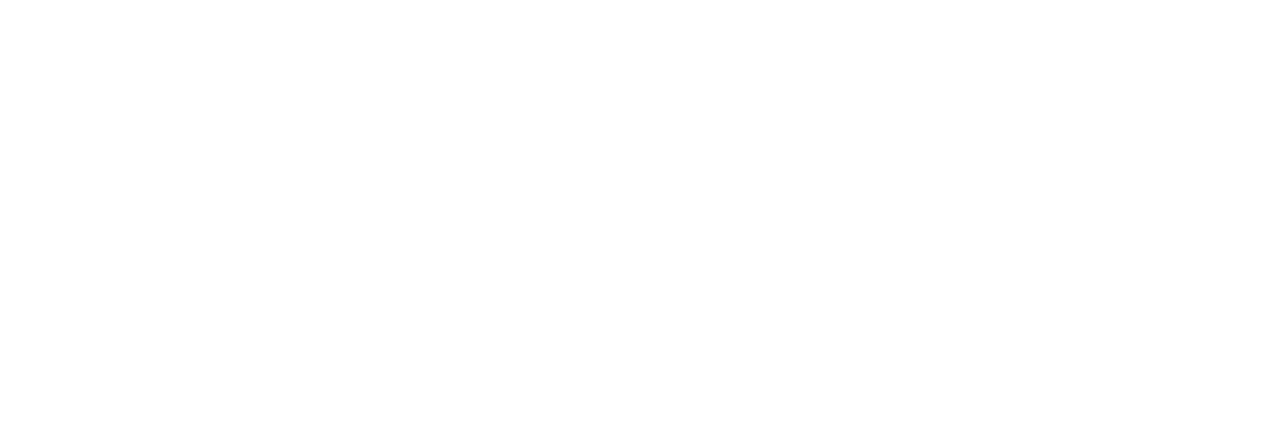
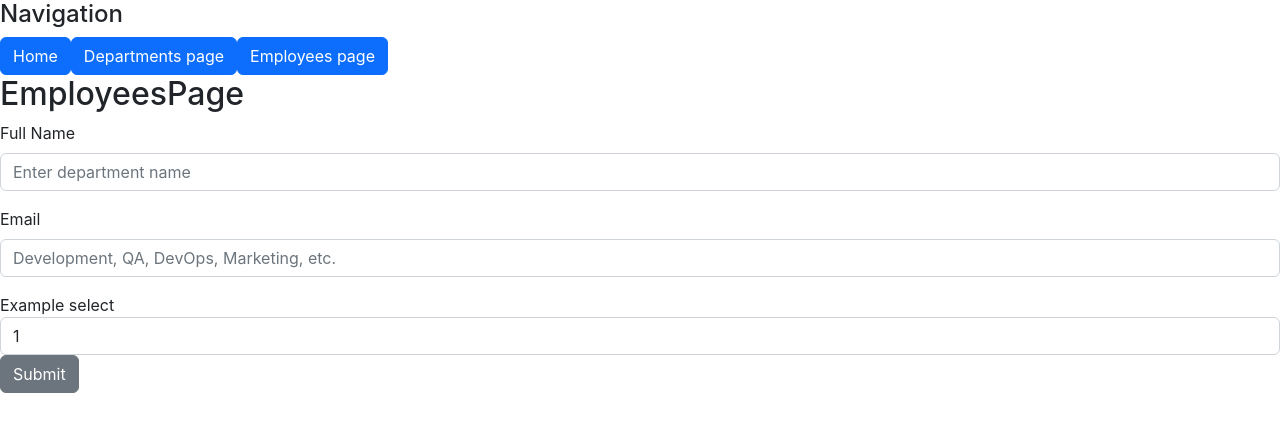
Before and after one commit to Valdemar-S/Fullstack-proj, a React (Create React App) app in the folder frontend/: page /EmployeesPage in a window 1280 px wide. Before the commit this address had no page. Shown: the top 432 px of the page. Built offline with nearby package versions, Linux system fonts and the light colour scheme.

Commit message:
Added navigation and EmployeesPage

```diff
--- a/frontend/src/App.js
+++ b/frontend/src/App.js
@@ -1,5 +1,7 @@
 import { BrowserRouter as Router, Route, Routes } from "react-router-dom";
+import Home from "./components/Home";
 
+import EmployeesPage from "./components/EmployeesPage";
 import DepartmentsPage from "./components/DepartmentsPage";
 
 function App() {
@@ -7,7 +9,9 @@
     <Router>
       <div>
         <Routes>
-          <Route path="/" element={<DepartmentsPage />} />
+          <Route exact path="/" element={<Home />} />
+          <Route path="/DepartmentsPage" element={<DepartmentsPage />} />
+          <Route path="/EmployeesPage" element={<EmployeesPage />} />
         </Routes>
       </div>
     </Router>
--- /dev/null
+++ b/frontend/src/components/AddEmployeesForm.js
@@ -0,0 +1,87 @@
+import Button from "react-bootstrap/Button";
+import Form from "react-bootstrap/Form";
+import axios from "axios";
+import { useState } from "react";
+
+const AddEmployeesForm = () => {
+  const [name, setName] = useState("");
+  const [head, setHead] = useState("");
+
+  const [validated, setValidated] = useState(false);
+  const [valid, setValid] = useState(false);
+
+  const updateValidity = (event) => {
+    const form = event.currentTarget;
+    setValid(form.checkValidity() !== false);
+  };
+
+  const handleSubmit = async (event) => {
+    updateValidity(event);
+    if (!valid) {
+      event.preventDefault();
+      event.stopPropagation();
+    }
+
+    setValidated(true);
+
+    if (valid)
+      await axios.post("http://localhost:5000/department", {
+        name: name,
+        head: head,
+      });
+  };
+  return (
+    <div>
+      <Form
+        onChange={updateValidity}
+        noValidate
+        validated={validated}
+        onSubmit={handleSubmit}
+      >
+        <Form.Group className="mb-3" controlId="formName">
+          <Form.Label>Full Name</Form.Label>
+          <Form.Control
+            required
+            type="text"
+            value={name}
+            placeholder="Enter department name"
+            onChange={(e) => setName(e.target.value)}
+          />
+          <Form.Control.Feedback type="invalid">
+            Please enter full name.
+          </Form.Control.Feedback>
+        </Form.Group>
+
+        <Form.Group className="mb-3" controlId="formHead">
+          <Form.Label>Email</Form.Label>
+          <Form.Control
+            required
+            type="text"
+            value={head}
+            placeholder="Development, QA, DevOps, Marketing, etc."
+            onChange={(e) => setHead(e.target.value)}
+          />
+          <Form.Control.Feedback type="invalid">
+            Please enter email.
+          </Form.Control.Feedback>
+        </Form.Group>
+
+        <div class="form-group">
+          <label for="exampleFormControlSelect1">Example select</label>
+          <select class="form-control" id="exampleFormControlSelect1">
+            <option>1</option>
+            <option>2</option>
+            <option>3</option>
+            <option>4</option>
+            <option>5</option>
+          </select>
+        </div>
+
+        <Button variant={valid ? "success" : "secondary"} type="submit">
+          Submit
+        </Button>
+      </Form>
+    </div>
+  );
+};
+export default AddEmployeesForm;
--- a/frontend/src/components/DepartmentsPage.js
+++ b/frontend/src/components/DepartmentsPage.js
@@ -1,11 +1,11 @@
 import AddDepartmentForm from "./AddDepartmentForm";
 import DepartmentsTable from "./DepartmentsTable";
-import EditDepartmentForm from "./EditDepartmentForm";
-import { useState } from "react";
-
+import Navbar from "./Navbar";
 export default function DepartmentsPage(props) {
   return (
     <div>
+      <Navbar />
+      <h2>Departments page</h2>
       <AddDepartmentForm />
 
       <DepartmentsTable />
--- /dev/null
+++ b/frontend/src/components/EmployeesPage.js
@@ -0,0 +1,12 @@
+import AddEmployeesForm from "./AddEmployeesForm";
+import Navbar from "./Navbar";
+const EmployeesPage = () => {
+  return (
+    <div>
+      <Navbar />
+      <h2>EmployeesPage</h2>
+      <AddEmployeesForm />
+    </div>
+  );
+};
+export default EmployeesPage;
--- /dev/null
+++ b/frontend/src/components/Home.js
@@ -0,0 +1,20 @@
+import Navbar from "./Navbar";
+
+const Home = () => {
+  return (
+    <div>
+      <Navbar />
+      <h2>Home</h2>
+      <p>
+        Lorem ipsum dolor sit amet, consectetur adipiscing elit. Donec
+        vestibulum turpis a pharetra volutpat. Nulla semper, tellus nec
+        ullamcorper tempus, tellus nisi porta tortor, ut varius augue lorem quis
+        magna. Praesent convallis ultricies felis quis consequat. Vivamus
+        feugiat faucibus elit, sit amet aliquet magna commodo et. Sed lobortis
+        eros non eros imperdiet, vitae volutpat libero ultricies. Integer eros
+        mauris, tempor ut ornare id, finibus in mauris.
+      </p>
+    </div>
+  );
+};
+export default Home;
--- /dev/null
+++ b/frontend/src/components/Navbar.js
@@ -0,0 +1,13 @@
+import Button from "react-bootstrap/Button";
+const Navbar = () => {
+  return (
+    <div>
+      <h4>Navigation</h4>
+      <Button href="/">Home</Button>
+      <Button href="/DepartmentsPage">Departments page</Button>
+      <Button href="/EmployeesPage">Employees page</Button>
+    </div>
+  );
+};
+
+export default Navbar;
```
Also changed, not shown: frontend/src/components/DepartmentsTable.js (+6 -13 lines).
